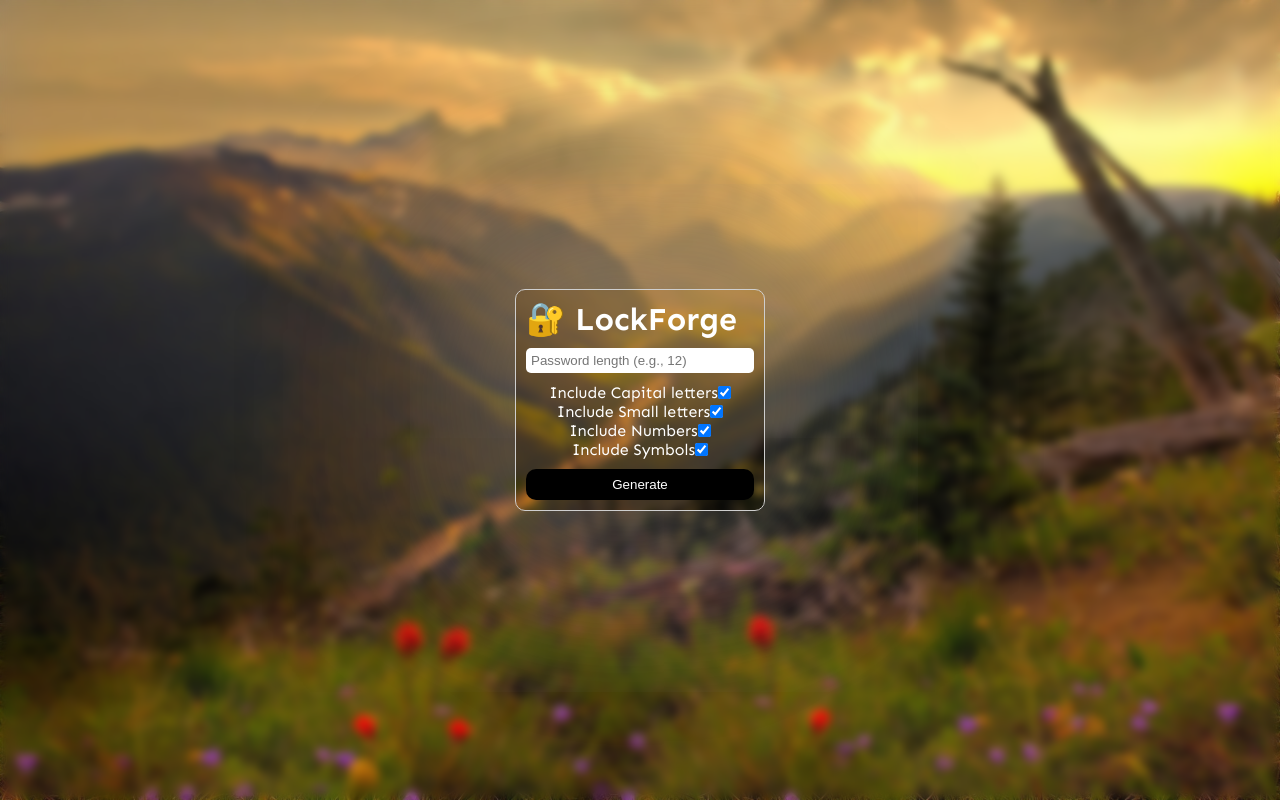
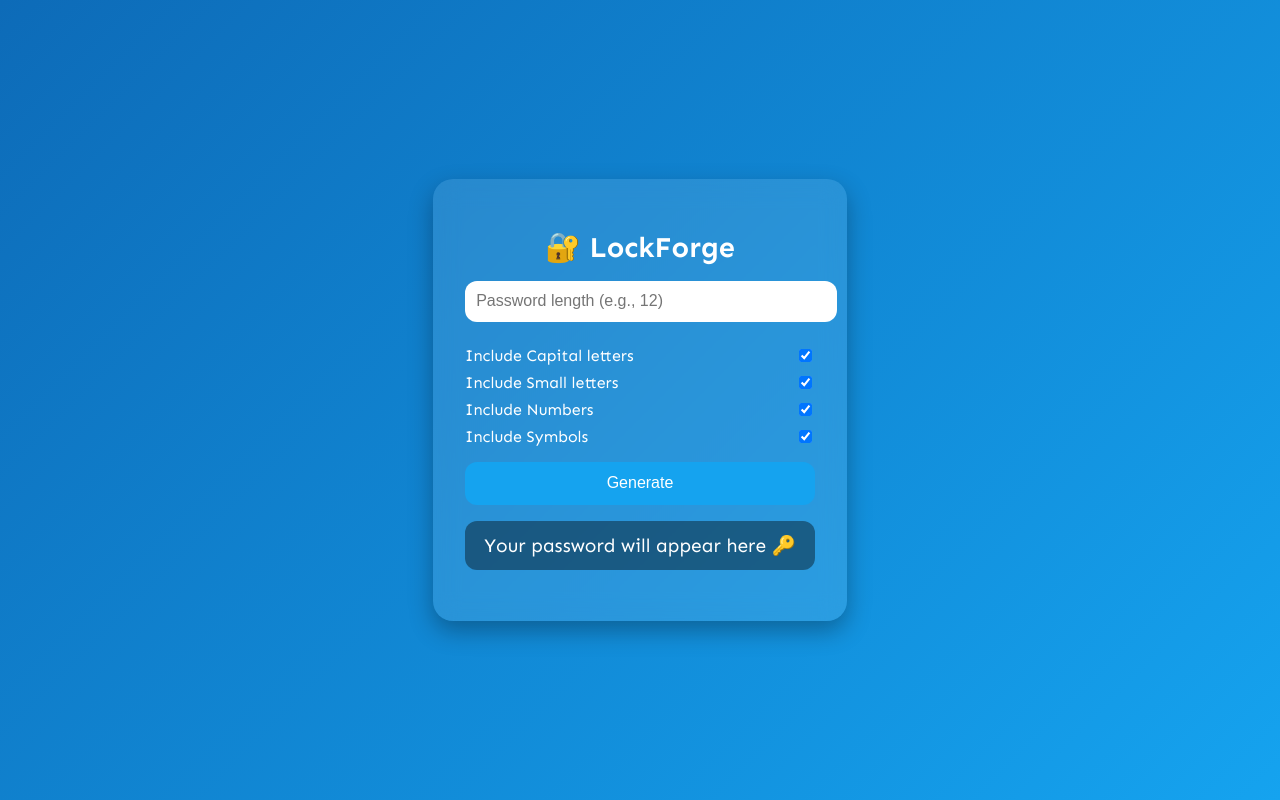
Before and after one commit to Mrwan8Khaled/Password-generator, a plain HTML site: page index.html in a window 1280 px wide. Drawn offline with Linux system fonts and the light colour scheme.

Commit message:
Update style.css

```diff
--- a/style.css
+++ b/style.css
@@ -1,68 +1,72 @@
-* {
-  padding: 0;
-  margin: 0;
-  box-sizing: border-box;
-}
-
       body {
-  font-family: 'Sen', sans-serif;
-  background: url('bg.jpg');
-  background-attachment: fixed;
-  background-size: cover;
-  color: #fff;
+        font-family: "Sen", sans-serif;
         display: flex;
         justify-content: center;
         align-items: center;
-  height: 100vh;
+        min-height: 100vh;
         margin: 0;
-  backdrop-filter: blur(5px);
+        background: linear-gradient(135deg, #0d6bb8, #15a3ef);
+        color: #fff;
       }
 
       .container {
-  width: 250px;
-  min-height: 200px;
-  max-height: 1000px;
-  padding: 10px;
-  backdrop-filter: blur(5px);
-  border: #cecece 1px solid;
+        background: rgba(255, 255, 255, 0.1);
+        backdrop-filter: blur(12px);
+        border-radius: 20px;
+        padding: 2rem;
+        width: 350px;
+        box-shadow: 0 10px 25px rgba(0, 0, 0, 0.3);
+        text-align: center;
+      }
 
-  position: absolute;
-  top: 50%;
-  left: 50%;
-  transform: translate(-50%, -50%);
-
-  display: flex;
-  flex-direction: column;
-  justify-content: space-around;
-  gap: 10px;
-
-
-  border-radius: 10px;
-  box-shadow: 0px 0px 200px 60px #7575757e;
+      h1 {
+        margin-bottom: 1rem;
+        font-size: 1.8rem;
       }
 
       input[type="number"] {
+        width: 100%;
+        padding: 0.7rem;
+        border-radius: 12px;
         border: none;
-  border-radius: 5px;
-  padding: 5px;
-  width: 100%;
+        outline: none;
+        margin-bottom: 1rem;
+        font-size: 1rem;
+      }
+
+      .checkBox {
+        text-align: left;
+        margin-bottom: 1rem;
+      }
+
+      .checkBox div {
+        margin: 0.5rem 0;
+        display: flex;
+        justify-content: space-between;
+        align-items: center;
       }
 
       button {
         width: 100%;
-  background-color: black;
-  color: white;
-  padding: 8px 0;
+        padding: 0.8rem;
         border: none;
-  border-radius: 10px;
+        border-radius: 12px;
+        background: #15a3ef;
+        color: #fff;
+        font-size: 1rem;
         cursor: pointer;
+        transition: 0.3s ease;
       }
 
-.checkBox div {
-  display: flex;
-  justify-content: center;
+      button:hover {
+        background: #0d6bb8;
       }
 
-p {
-  display: none;
+      #pass {
+        margin-top: 1rem;
+        background: rgba(0, 0, 0, 0.4);
+        padding: 0.8rem;
+        border-radius: 12px;
+        font-size: 1.2rem;
+        word-break: break-all;
       }
```
Lines whose indentation alone changed are shown as unchanged.
